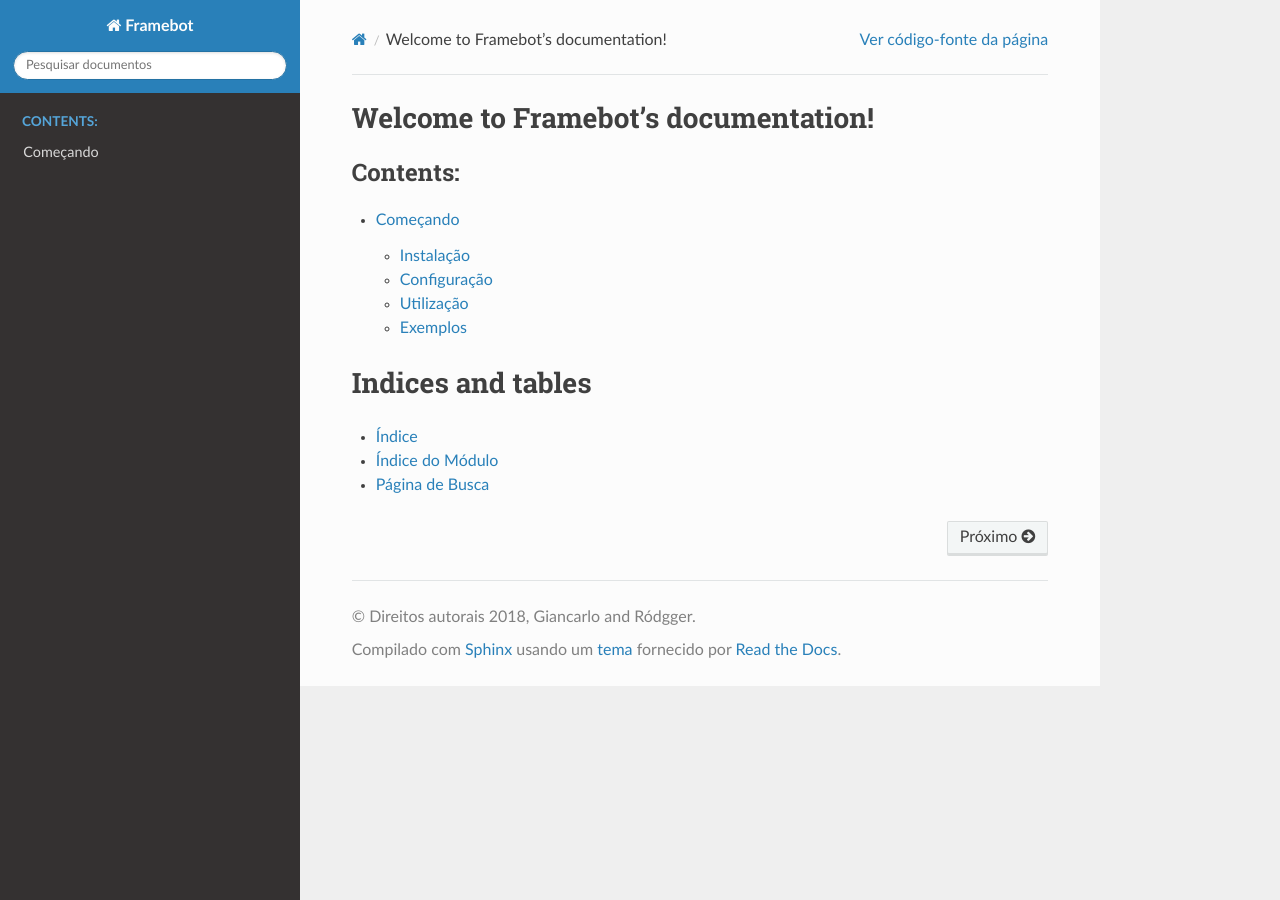
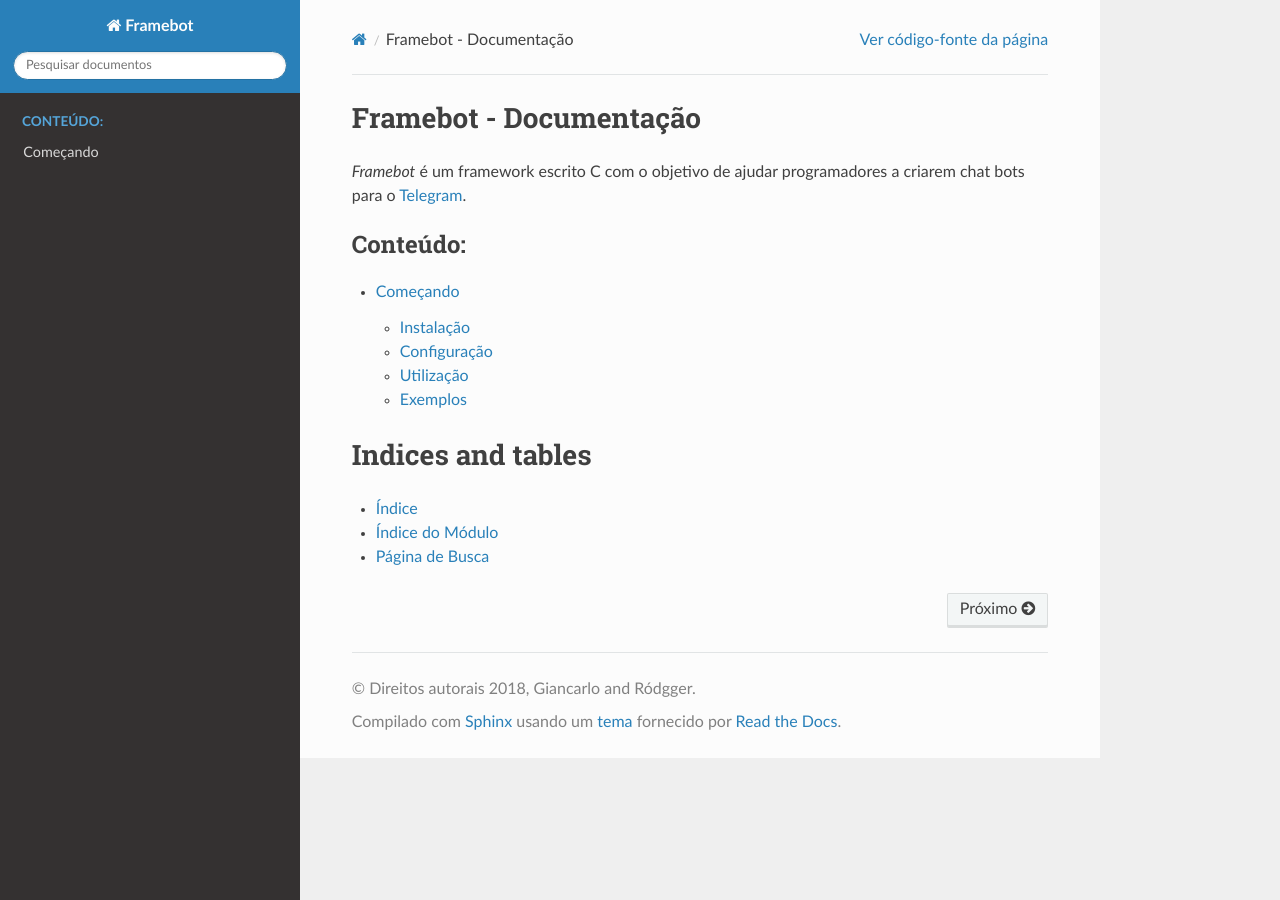
Before and after one commit to giancarlopro/framebot, a Sphinx documentation site: the page built from docs/index.rst, in a window 1280 px wide. Built offline with Sphinx 7.4.7 and the Read the Docs theme 2.0.0, drawn with Linux system fonts in a browser that asks for light colours.

Commit message:
Small changes on docs/

```diff
--- a/docs/index.rst
+++ b/docs/index.rst
@@ -3,12 +3,17 @@
    You can adapt this file completely to your liking, but it should at least
    contain the root `toctree` directive.
 
-Welcome to Framebot's documentation!
-====================================
+Framebot - Documentação
+=======================
+
+`Framebot` é um framework escrito C com o objetivo de ajudar programadores a criarem chat bots
+para o `Telegram`_.
+
+.. _`Telegram`: https://core.telegram.org/bots/api
 
 .. toctree::
    :maxdepth: 2
-   :caption: Contents:
+   :caption: Conteúdo:
 
    starting
 
```
Also changed, not shown: 6 other files.
